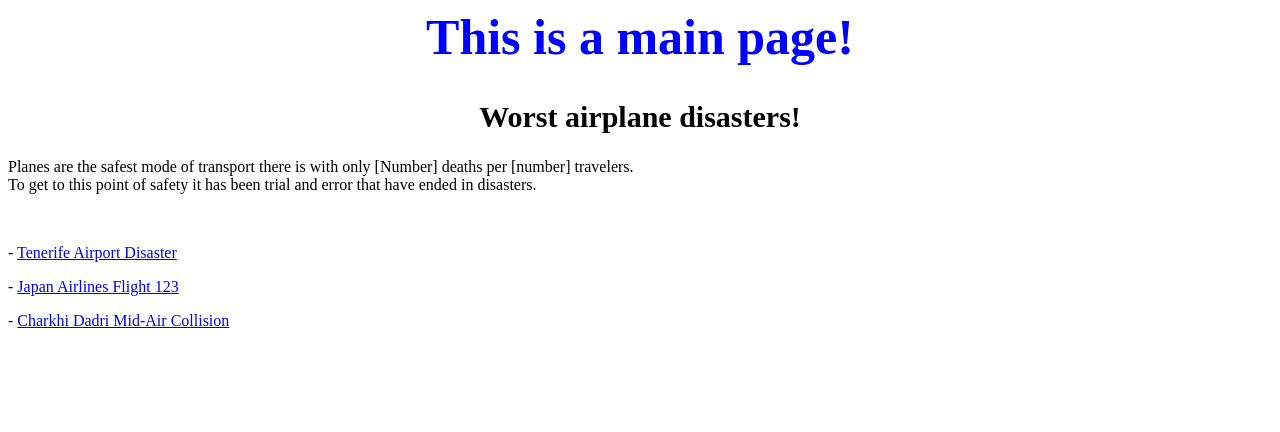
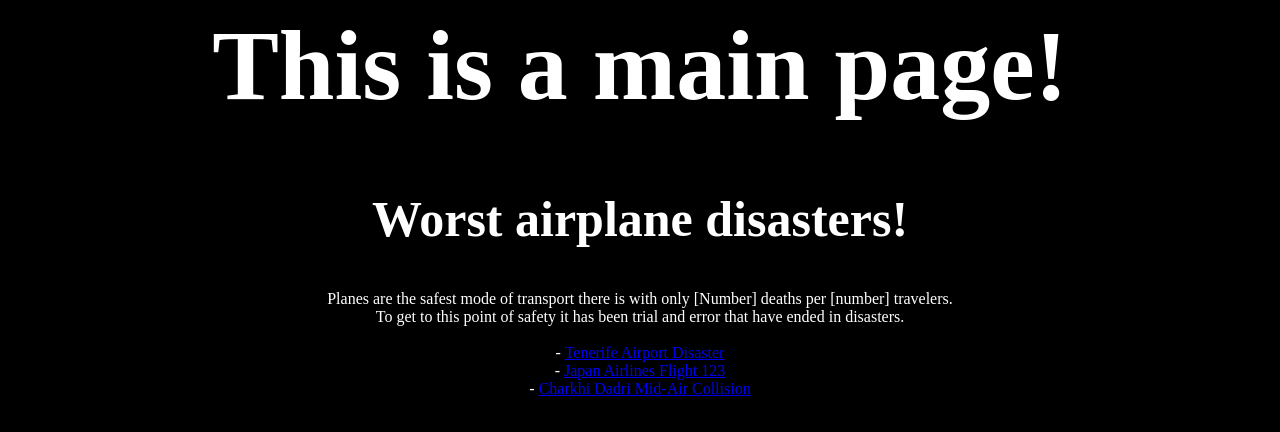
Before and after one commit to andersonr68/andersonr68, a plain HTML site: page index.html in a window 1280 px wide. Drawn offline with Linux system fonts and the light colour scheme.

Commit message:
Update MainPage.css

```diff
--- a/MainPage.css
+++ b/MainPage.css
@@ -1,11 +1,29 @@
+body {
+    background-color: black;
+}
+
 #title {
-    font-size:50px;
+    font-size:100px;
     text-align: center;
-    color:blue;
+    color:white;
  }
 
 #main_subtitle {
     text-align: center;
-    color: black;
-    font-size: 30px;
+    color: white;
+    font-size: 50px;
 }
+
+#main_info {
+    color: white;
+    text-align: center;
+    width: 70%;
+    margin: 0 auto;
+}
+
+#listings {
+    color: white;
+    text-align: center;
+    width: 70%;
+    margin: 0 auto;
+}
```
